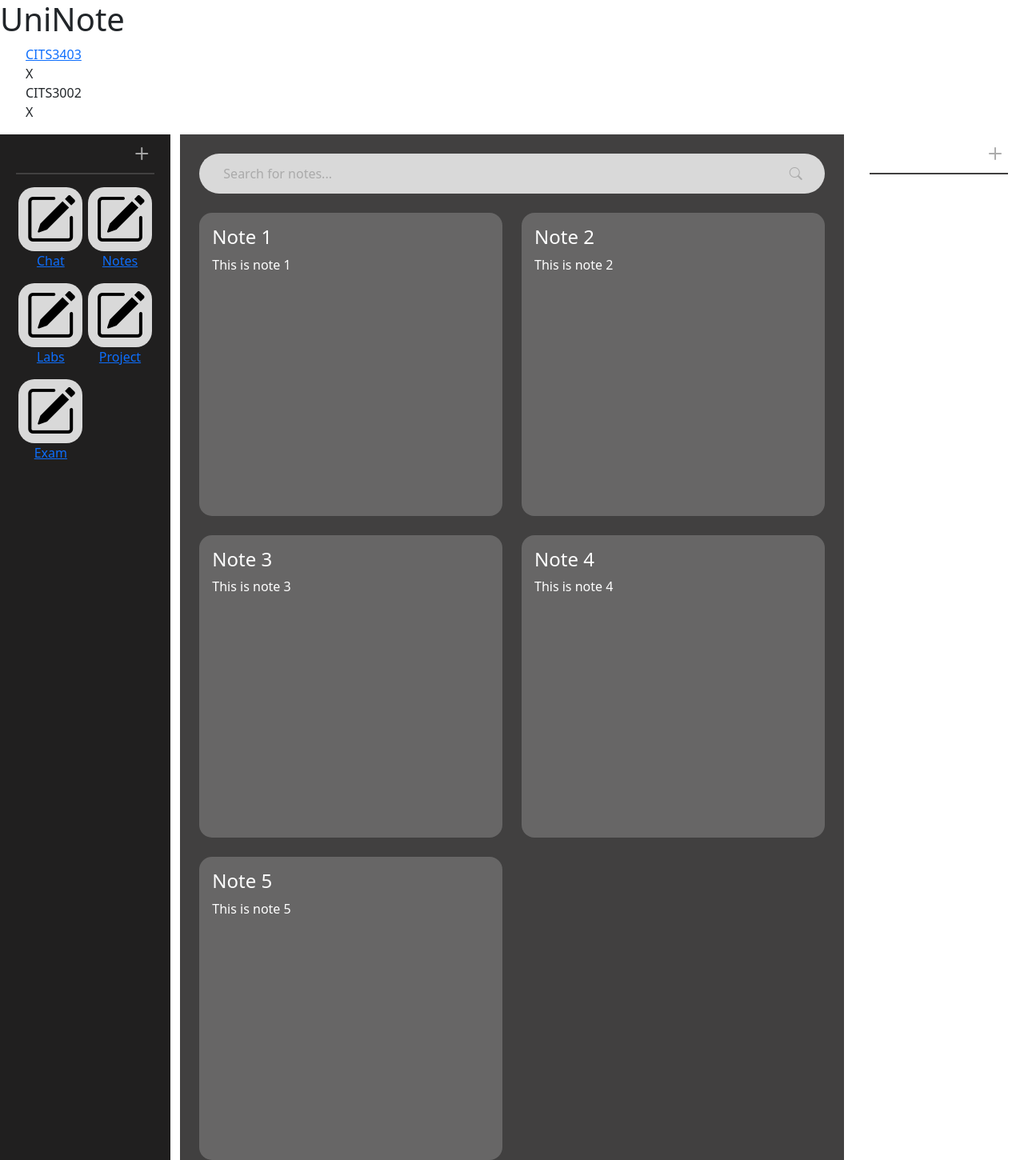
After one commit to Agile-Web-Dev/UniNote, a Flask app: page /1/notes in a window 1280 px wide. The commit adds this page. Shown: the whole page at 80% size. Run offline with Flask 3, Linux system fonts and the light colour scheme; some libraries are stand-ins or nearby versions.

Commit message:
Rename forum to notes

```diff
--- a/app/main/routes/__init__.py
+++ b/app/main/routes/__init__.py
@@ -2,4 +2,4 @@ from flask import Blueprint
 
 bp = Blueprint("main", __name__)
 
-from app.main.routes import chatroom, dashboard, forum, login
+from app.main.routes import chatroom, dashboard, login, notes
--- a/app/main/routes/forum.py
+++ b/app/main/routes/notes.py
@@ -3,10 +3,10 @@ from flask import render_template
 from . import bp
 
 
-@bp.route("/forum", methods=["GET"])
-def forum():
+@bp.route("/<class_id>/notes", methods=["GET"])
+def notes(class_id):
     return render_template(
-        "forum.html",
+        "notes.html",
         title="Note Forum",
         nav_items=["Chat", "Notes", "Labs", "Project", "Exam"],
     )
--- a/app/static/css/forum.css
+++ b/app/static/css/notes.css
@@ -13,7 +13,7 @@
   transition: 0.25s;
 }
 
-#note-list {
+#notes-list {
   height: fit-content;
   overflow-y: scroll;
   display: grid;
@@ -50,6 +50,6 @@
   line-height: 0;
 }
 
-.forum-container {
+.notes-container {
   background: var(--app-grey-600);
 }
--- a/app/static/js/forum.js
+++ b/app/static/js/notes.js
@@ -7,13 +7,13 @@ const noteData = [
 ];
 
 jQuery(() => {
-  const noteList = $("#note-list");
+  const noteList = $("#notes-list");
   noteList.html(noteData.map(NoteItem).join(""));
 
-  $("#note-searchbar-form").on("submit", (e) => {
+  $("#notes-searchbar-form").on("submit", (e) => {
     e.preventDefault();
 
-    const searchQuery = $("#note-searchbar").val();
+    const searchQuery = $("#notes-searchbar").val();
     const filteredNotes = noteData.filter(
       (note) =>
         note.title.toLowerCase().includes(searchQuery.toLowerCase()) ||
@@ -23,12 +23,12 @@ jQuery(() => {
   });
 
   $(".note-item").on("click", function () {
-    $("#note-modal").modal("toggle");
+    $("#notes-modal").modal("toggle");
     const title = $(this).data("bs-title");
     const content = $(this).data("bs-content");
 
-    $("#note-modal-title").text(title);
-    $("#note-modal-content").text(content);
+    $("#notes-modal-title").text(title);
+    $("#notes-modal-content").text(content);
   });
 });
 
@@ -37,7 +37,7 @@ const NoteItem = ({ title, content }) => {
     <article
       class="note-item"
       data-bs-toggle="modal"
-      data-bs-target="#note-modal"
+      data-bs-target="#notes-modal"
       data-bs-title="${title}"
       data-bs-content="${content}"
     >
--- a/app/templates/components/forum/searchbar.html
+++ /dev/null
@@ -1,6 +0,0 @@
-<article class="searchbar-container m-4 mb-0">
-  <form id="note-searchbar-form" class="h-100 w-100">
-    <input id="note-searchbar" placeholder="Search for notes..." />
-  </form>
-  <i class="bi bi-search"></i>
-</article>
--- a/app/templates/components/forum/forumcontainer.html
+++ b/app/templates/components/notes/notescontainer.html
@@ -1,22 +1,22 @@
-<section class="forum-container d-flex gap-4 flex-column h-100">
-  {% include "components/forum/searchbar.html" %}
-  <div id="note-list"></div>
-  <div id="note-modal"
+<section class="notes-container d-flex gap-4 flex-column h-100">
+  {% include "components/notes/searchbar.html" %}
+  <div id="notes-list"></div>
+  <div id="notes-modal"
        class="modal fade"
        tabindex="-1"
        role="dialog"
-       aria-labelledby="note-modal"
+       aria-labelledby="notes-modal"
        aria-hidden="true">
     <div class="modal-dialog modal-dialog-scrollable">
       <div class="modal-content">
         <div class="modal-header">
-          <h5 class="modal-title" id="note-modal-title">Note title</h5>
+          <h5 class="modal-title" id="notes-modal-title">Note title</h5>
           <button type="button"
                   class="btn-close"
                   data-bs-dismiss="modal"
                   aria-label="Close"></button>
         </div>
-        <div class="modal-body" id="note-modal-content">Note content</div>
+        <div class="modal-body" id="notes-modal-content">Note content</div>
         <div class="modal-footer">
           <button type="button" class="btn btn-primary" data-bs-dismiss="modal">Close</button>
         </div>
--- /dev/null
+++ b/app/templates/components/notes/searchbar.html
@@ -0,0 +1,6 @@
+<article class="searchbar-container m-4 mb-0">
+  <form id="notes-searchbar-form" class="h-100 w-100">
+    <input id="notes-searchbar" placeholder="Search for notes..." />
+  </form>
+  <i class="bi bi-search"></i>
+</article>
--- a/app/templates/forum.html
+++ b/app/templates/notes.html
@@ -1,12 +1,12 @@
 {% extends "layouts/base.html" %}
 {% block content %}
-  {% include "components/forum/forumcontainer.html" %}
+  {% include "components/notes/notescontainer.html" %}
 {% endblock content %}
 {% block style %}
   <link rel="stylesheet"
         type="text/css"
-        href="{{ url_for('static', filename='css/forum.css') }}"/>
+        href="{{ url_for('static', filename='css/notes.css') }}"/>
 {% endblock style %}
 {% block script %}
-  <script src="{{ url_for('static', filename='js/forum.js') }}"></script>
+  <script src="{{ url_for('static', filename='js/notes.js') }}"></script>
 {% endblock script %}
```
